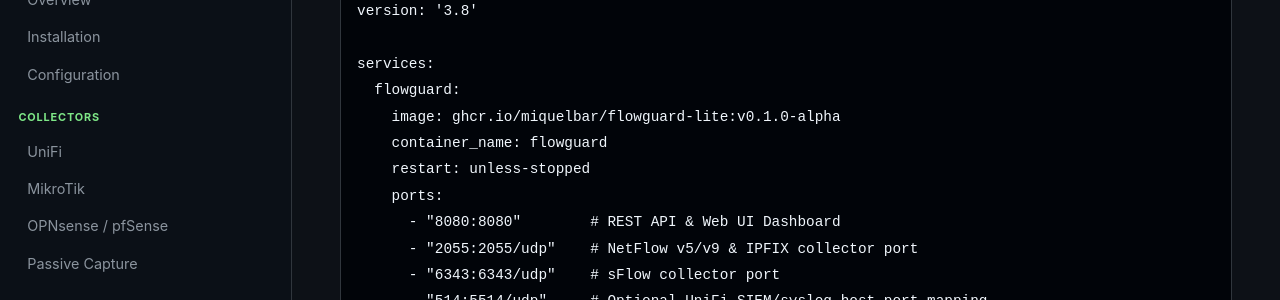
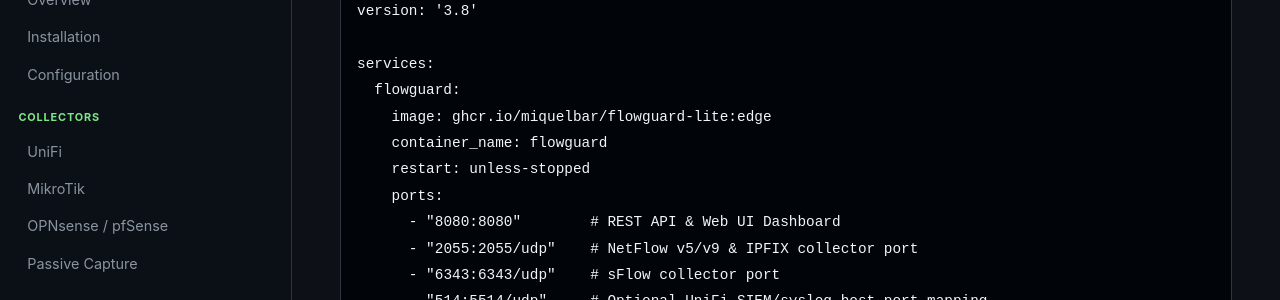
Before and after one commit to miquelbar/flowguard-lite, a Jekyll site: the page built from docs/installation.md, in a window 1280 px wide and 900 px high, scrolled down 777 px. Shown: the part 151-451 px from the top of the window. Built offline with Jekyll 4.4.1, drawn with Linux system fonts in a browser that asks for light colours; our own code applies the rules of GitHub Pages for plain Markdown files.

Commit message:
Update Flowguard image version to 'edge'

```diff
--- a/docs/installation.md
+++ b/docs/installation.md
@@ -30,7 +30,7 @@
 
 services:
   flowguard:
-    image: ghcr.io/miquelbar/flowguard-lite:v0.1.0-alpha
+    image: ghcr.io/miquelbar/flowguard-lite:edge
     container_name: flowguard
     restart: unless-stopped
     ports:
```
